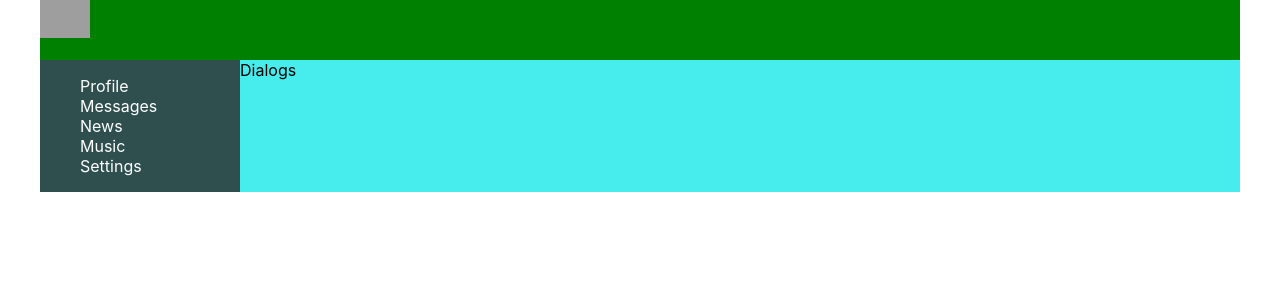
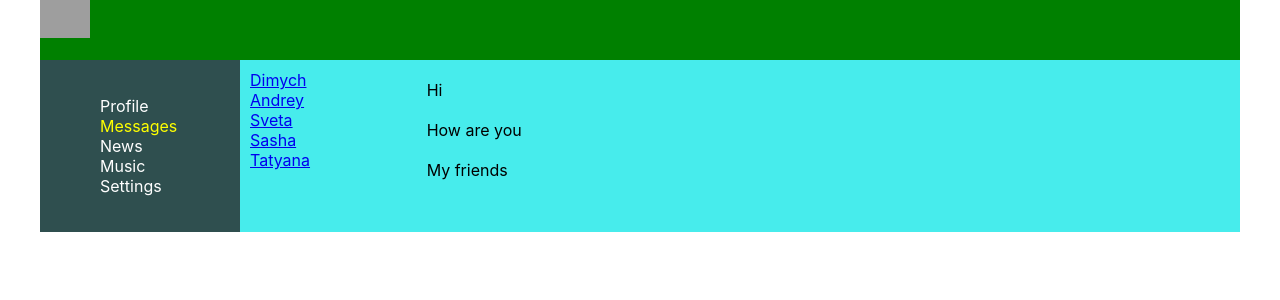
Before and after one commit to DmitriyVavilin/Samyrai, a React (Create React App) app: page /dialogs in a window 1280 px wide. Shown: the top 300 px of the page. Built offline with nearby package versions, Linux system fonts and the light colour scheme; grey boxes are pictures that could not be loaded.

Commit message:
seven commit

```diff
--- a/package.json
+++ b/package.json
@@ -10,9 +10,11 @@
     "@types/node": "^16.7.13",
     "@types/react": "^18.0.0",
     "@types/react-dom": "^18.0.0",
+    "@types/react-router-dom": "^5.0.0",
     "eslint": "8.22.0",
     "react": "^18.2.0",
     "react-dom": "^18.2.0",
+    "react-router-dom": "^5.0.0",
     "react-scripts": "5.0.1",
     "typescript": "^4.4.2",
     "web-vitals": "^2.1.0"
@@ -40,5 +42,8 @@
       "last 1 firefox version",
       "last 1 safari version"
     ]
+  },
+  "devDependencies": {
+    "eslint-config-react-app": "^7.0.1"
   }
 }
--- a/src/App.tsx
+++ b/src/App.tsx
@@ -4,18 +4,29 @@ import {Header} from "./components/Header/Header";
 import {NavBar} from "./components/NavBar/NavBar";
 import {Profile} from "./components/Profile/Profile";
 import {Dialogs} from "./components/Dialogs/Dialogs";
+import {BrowserRouter, Route} from "react-router-dom";
+import {News} from "./components/News/News";
+import {Music} from "./components/Music/Music";
+import {Settings} from "./components/Settings/Settings";
+
+
 
 function App() {
     return (
-        <div className={'app-wrapper'}>
-            <Header/>
-            <NavBar/>
-            {/*<Profile/>*/}
-            <div className={'app-wrapper-content'}>
-               <Dialogs/>
+        <BrowserRouter>
+            <div className={'app-wrapper'}>
+                <Header/>
+                <NavBar/>
+                <div className={'app-wrapper-content'}>
+                    <Route path={'/dialogs'} component={Dialogs}/>
+                    <Route path={'/profile'} component={Profile}/>
+                    <Route path={'/news'} component={News}/>
+                    <Route path={'/news'} component={News}/>
+                    <Route path={'/music'} component={Music}/>
+                    <Route path={'/settings'} component={Settings}/>
+                </div>
             </div>
-        </div>
-
+        </BrowserRouter>
     );
 }
 
--- a/src/components/Dialogs/Dialogs.module.css
+++ b/src/components/Dialogs/Dialogs.module.css
@@ -0,0 +1,28 @@
+.dialogs{
+    display: grid;
+    grid-template-columns: 2fr 10fr;
+}
+
+.dialogs_item {
+    padding: 10px;
+}
+
+.dialogs_item .active {
+    color: gold;
+}
+
+.item {
+    padding: 10px;
+}
+
+.item a{
+    text-decoration: none;
+}
+
+.messages {
+    padding: 10px;
+}
+
+.message {
+    padding: 10px;
+}
--- a/src/components/Dialogs/Dialogs.tsx
+++ b/src/components/Dialogs/Dialogs.tsx
@@ -1,10 +1,47 @@
 import React from "react";
+import s from "./Dialogs.module.css"
+import {NavLink} from "react-router-dom";
 
+
+export type DialogItemsPropsType = {
+    name: string
+    id: number
+}
+
+type MessagesItemPropsType = {
+    message: string
+}
+
+const MessagesItem = (props:MessagesItemPropsType) => {
+    return(
+        <div className={s.message}>{props.message}</div>
+    )
+}
+
+const DialogItems = (props:DialogItemsPropsType) => {
+    let path = '/dialogs1' + props.id
+    return(
+        <div className={path}>
+            <NavLink to={'/dialogs1' + props.id}>{props.name}</NavLink>
+        </div>
+    )
+}
 
 export const Dialogs = () => {
     return(
-        <div>
-            Dialogs
+        <div className={s.dialogs}>
+            <div className={s.dialogs_item}>
+                <DialogItems name={'Dimych'} id={1} />
+                <DialogItems name={'Andrey'} id={2} />
+                <DialogItems name={'Sveta'} id={3} />
+                <DialogItems name={'Sasha'} id={4} />
+                <DialogItems name={'Tatyana'} id={5} />
+            </div>
+            <div className={s.messages}>
+                <MessagesItem message={'Hi'}/>
+                <MessagesItem message={'How are you'}/>
+                <MessagesItem message={'My friends'}/>
+            </div>
         </div>
     )
 }
--- /dev/null
+++ b/src/components/Music/Music.tsx
@@ -0,0 +1,9 @@
+import React from "react";
+
+export const Music = () => {
+    return(
+        <>
+
+        </>
+    )
+}
--- a/src/components/NavBar/NavBar.module.css
+++ b/src/components/NavBar/NavBar.module.css
@@ -1,12 +1,18 @@
 .nav {
     grid-area: n;
     background-color: darkslategray;
+    padding: 20px;
 }
 
-.nav ul {
+.nav  a {
+    color: white;
+    text-decoration: none;
+}
+
+ul li {
     list-style: none;
 }
 
-.item {
-    color: #ffffff;
+.item a.active {
+    color: yellow;
 }
--- a/src/components/NavBar/NavBar.tsx
+++ b/src/components/NavBar/NavBar.tsx
@@ -1,15 +1,16 @@
 import React from "react";
 import s from "./NavBar.module.css"
+import {NavLink} from "react-router-dom";
 
 export const NavBar = () => {
     return(
         <nav className={s.nav}>
             <ul className={s.item}>
-                <li><a>Profile</a></li>
-                <li><a>Messages</a></li>
-                <li><a>News</a></li>
-                <li><a>Music</a></li>
-                <li><a>Settings</a></li>
+                <li><NavLink to={'/profile'} activeClassName={s.active}>Profile</NavLink></li>
+                <li><NavLink to={'/dialogs'} activeClassName={s.active}>Messages</NavLink></li>
+                <li><NavLink to={'/news'} activeClassName={s.active}>News</NavLink></li>
+                <li><NavLink to={'/music'} activeClassName={s.active}>Music</NavLink></li>
+                <li><NavLink to={'/settings'} activeClassName={s.active}>Settings</NavLink></li>
             </ul>
         </nav>
     )
--- /dev/null
+++ b/src/components/News/News.tsx
@@ -0,0 +1,8 @@
+import React from "react";
+
+export const News = () => {
+    return(
+        <>
+        </>
+    )
+}
--- a/src/components/Profile/Profile.tsx
+++ b/src/components/Profile/Profile.tsx
@@ -1,16 +1,12 @@
 import React from "react";
 import s from './Profile.module.css'
-import {MyPost} from "./MyPost/MyPost";
-import {Post} from "./MyPost/Post/Post";
+import {ProfileInfo} from "./ProfileInfo/ProfileInfo";
+
 
 export const Profile = () => {
-    return(
+    return (
         <div className={s.content}>
-            <div>
-                <img src={'https://www.planetware.com/wpimages/2020/02/france-in-pictures-beautiful-places-to-photograph-eiffel-tower.jpg'}/>
-            </div>
-            <div> avatar + description</div>
-            <MyPost/>
+            <ProfileInfo/>
         </div>
     );
 }
--- /dev/null
+++ b/src/components/Profile/ProfileInfo/ProfileInfo.tsx
@@ -0,0 +1,16 @@
+import React from "react";
+import s from './ProfileInfo.module.css'
+
+export const ProfileInfo = () => {
+    return (
+        <div>
+            <div>
+                <img
+                    src={'https://www.planetware.com/wpimages/2020/02/france-in-pictures-beautiful-places-to-photograph-eiffel-tower.jpg'}/>
+            </div>
+            <div>
+                avatar + description
+            </div>
+        </div>
+    )
+}
--- /dev/null
+++ b/src/components/Settings/Settings.tsx
@@ -0,0 +1,9 @@
+import React from "react";
+
+export const Settings = () => {
+    return(
+        <>
+
+        </>
+    )
+}
```
Also changed, not shown: src/components/Profile/ProfileInfo/ProfileInfo.module.css (added), 1 other file (tests, documents, lock files or other folders).
